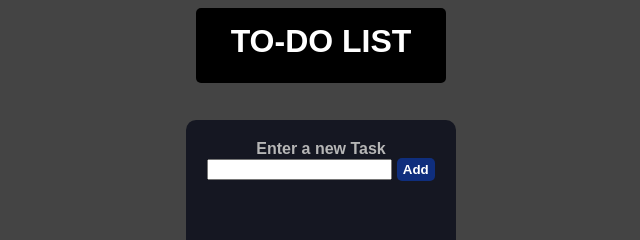
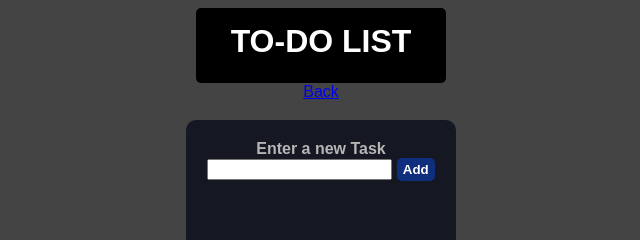
Before and after one commit to Lonsi2610/Lonsi2610.github.io, a plain HTML site: page index5.html in a window 1280 px wide. Shown: the top 240 px of the page, 319-959 px from the left. Drawn offline with Linux system fonts and the light colour scheme.

Commit message:
Update index5.html

```diff
--- a/index5.html
+++ b/index5.html
@@ -55,6 +55,7 @@
     }
 });
     </script>
-
+<div id="back-button">
+    <a href="index.html">Back</a>
 </body>
 </html>
```
